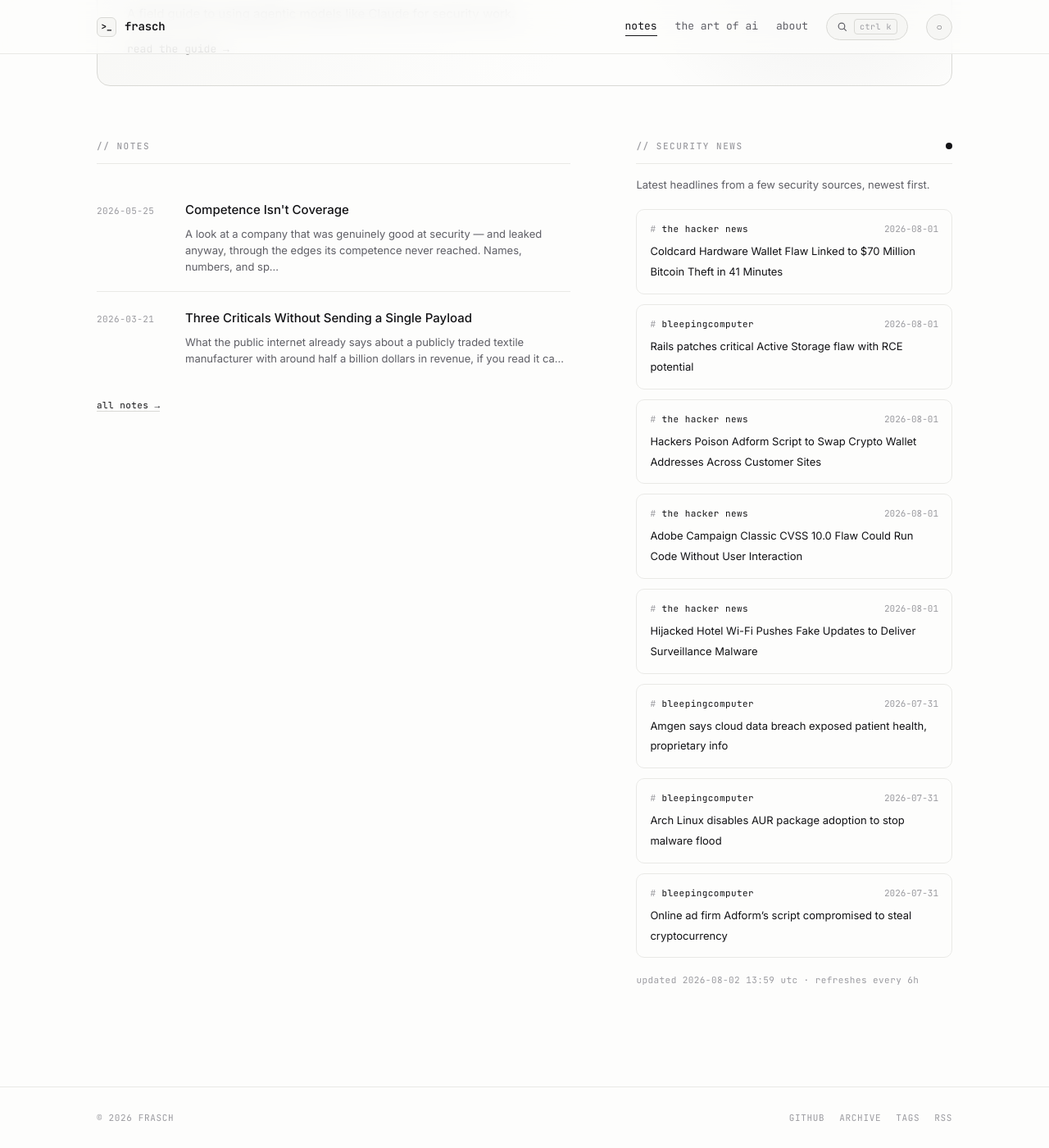
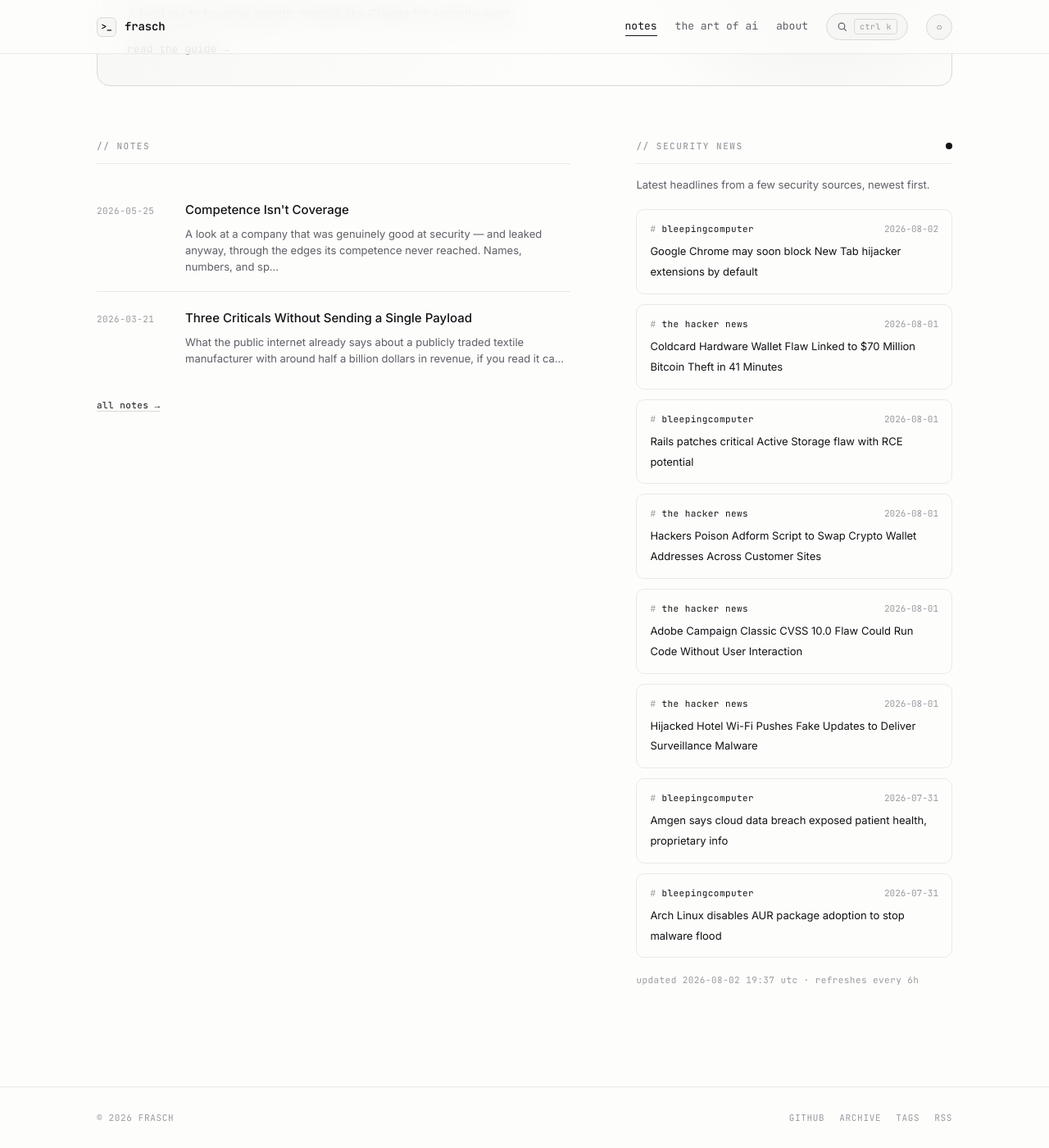
Before and after one commit to whoisfrasch/frasch, a Jekyll site: the page built from index.html, in a window 1280 px wide and 1400 px high, scrolled down 615 px. Shown: the whole window at 82% size. Built offline with Jekyll 4.4.1, drawn with Linux system fonts in a browser that asks for light colours.

Commit message:
Refresh security news feed

```diff
--- a/_data/news.json
+++ b/_data/news.json
@@ -1,6 +1,12 @@
 {
-  "updated": "2026-08-02T13:59:17Z",
+  "updated": "2026-08-02T19:37:04Z",
   "items": [
+    {
+      "source": "bleepingcomputer",
+      "title": "Google Chrome may soon block New Tab hijacker extensions by default",
+      "link": "https://www.bleepingcomputer.com/news/google/google-chrome-may-soon-block-new-tab-hijacker-extensions-by-default/",
+      "date": "2026-08-02T14:17:16Z"
+    },
     {
       "source": "the hacker news",
       "title": "Coldcard Hardware Wallet Flaw Linked to $70 Million Bitcoin Theft in 41 Minutes",
@@ -42,12 +48,6 @@
       "title": "Arch Linux disables AUR package adoption to stop malware flood",
       "link": "https://www.bleepingcomputer.com/news/security/arch-linux-disables-aur-package-adoption-to-stop-malware-flood/",
       "date": "2026-07-31T21:38:08Z"
-    },
-    {
-      "source": "bleepingcomputer",
-      "title": "Online ad firm Adform’s script compromised to steal cryptocurrency",
-      "link": "https://www.bleepingcomputer.com/news/security/online-ad-firm-adforms-script-compromised-to-steal-cryptocurrency/",
-      "date": "2026-07-31T21:09:25Z"
     }
   ]
 }
```
